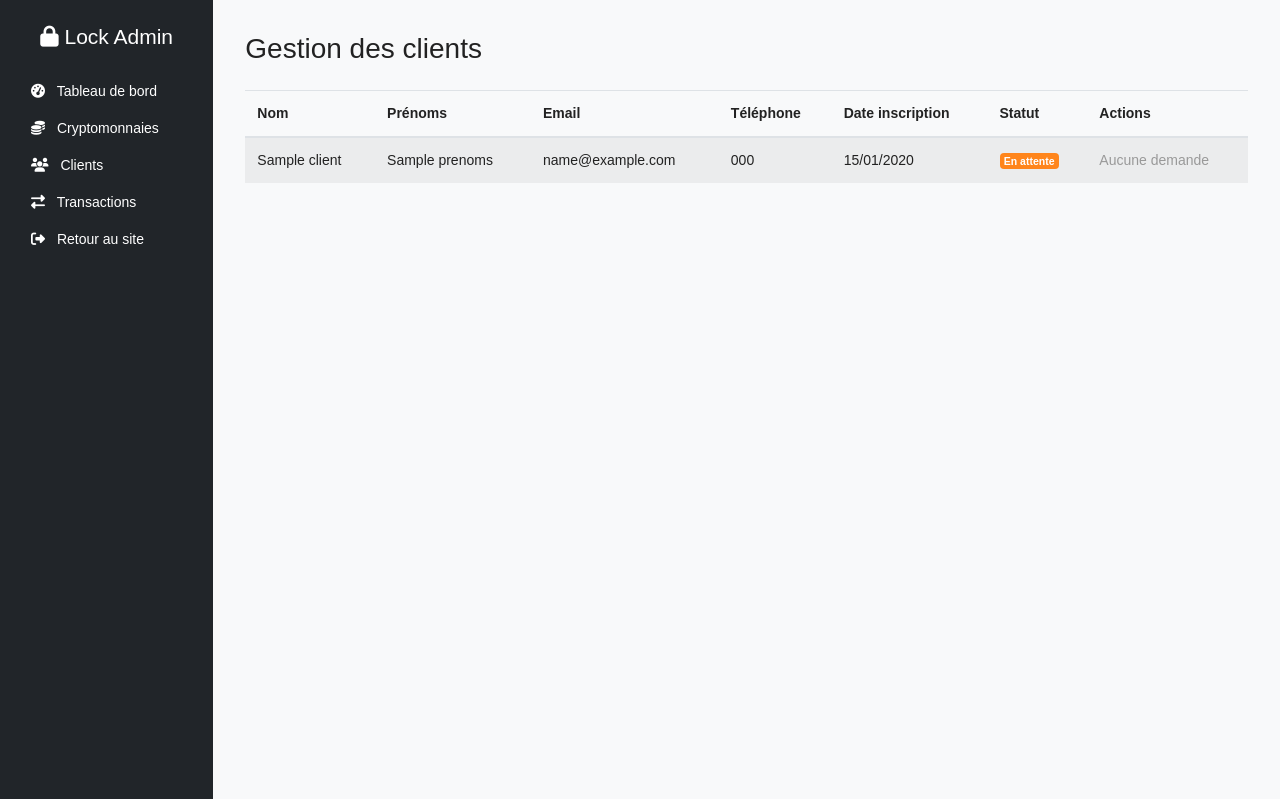
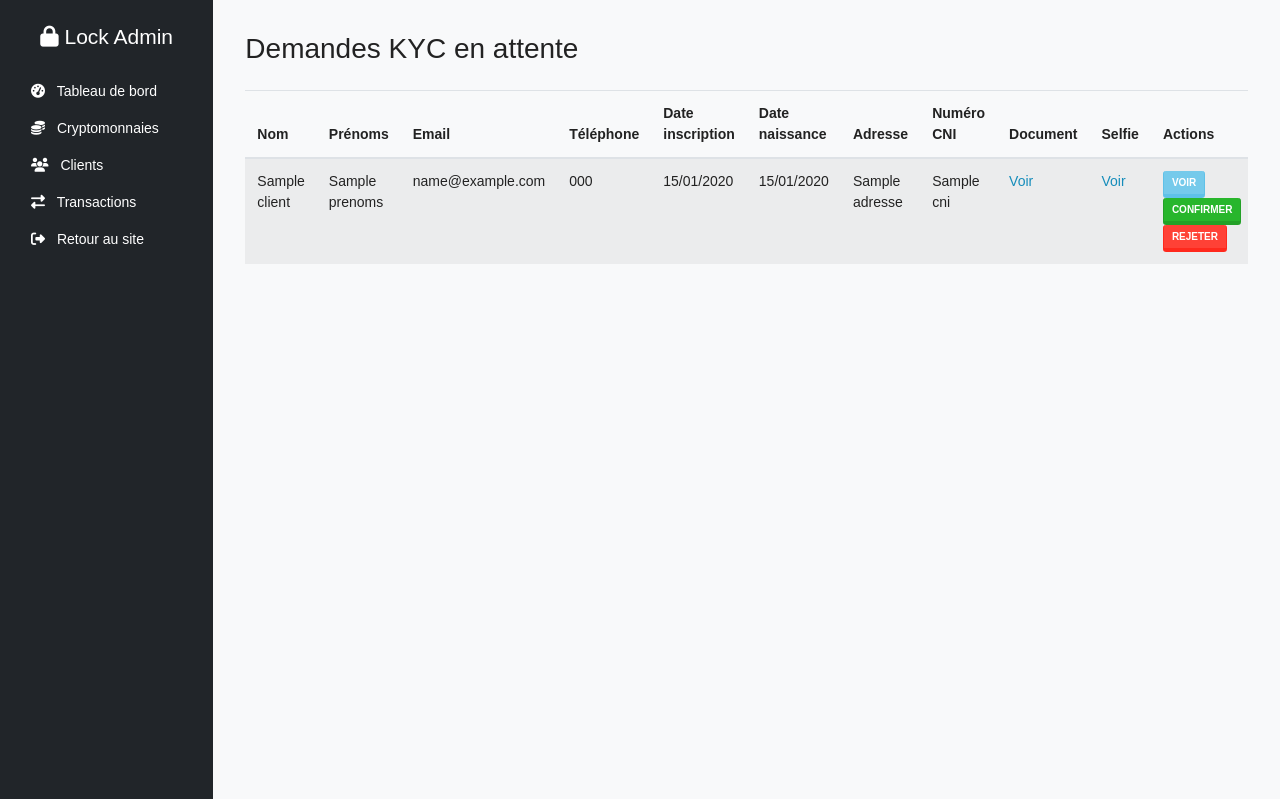
Before and after one commit to mood350/Lock, a Django app: template backend/templates/admin/clientadmin.html in a window 1280 px wide. Shown: the top 799 px of the page. Run offline with Django 5.2, Linux system fonts and the light colour scheme; the template is opened without the code that fills it: most values are stand-ins (such as "Sample title", 1, 10 or a date in 2020); some libraries are stand-ins or nearby versions.

Commit message:
Modification pour améliorer l'ergonomie du kyc

```diff
--- a/backend/templates/admin/clientadmin.html
+++ b/backend/templates/admin/clientadmin.html
@@ -1,7 +1,7 @@
 {% extends "admin/baseadmin.html" %}
-{% block title %}Admin - Clients{% endblock %}
+{% block title %}Admin - Demandes KYC{% endblock %}
 {% block content %}
-<h2 class="mb-4">Gestion des clients</h2>
+<h2 class="mb-4">Demandes KYC en attente</h2>
 <div class="table-responsive">
     <table class="table table-striped table-hover">
         <thead>
@@ -11,46 +11,51 @@
                 <th>Email</th>
                 <th>Téléphone</th>
                 <th>Date inscription</th>
-                <th>Statut</th>
+                <th>Date naissance</th>
+                <th>Adresse</th>
+                <th>Numéro CNI</th>
+                <th>Document</th>
+                <th>Selfie</th>
                 <th>Actions</th>
             </tr>
         </thead>
         <tbody>
-            {% for client in clients %}
+            {% for kyc in kycs %}
             <tr>
-                <td>{{ client.nom }}</td>
-                <td>{{ client.prenoms }}</td>
-                <td>{{ client.email }}</td>
-                <td>{{ client.telephone }}</td>
-                <td>{{ client.date_inscription|date:"d/m/Y" }}</td>
+                <td>{{ kyc.client.nom }}</td>
+                <td>{{ kyc.client.prenoms }}</td>
+                <td>{{ kyc.client.email }}</td>
+                <td>{{ kyc.client.telephone }}</td>
+                <td>{{ kyc.client.date_inscription|date:"d/m/Y" }}</td>
+                <td>{{ kyc.date_naissance|date:"d/m/Y" }}</td>
+                <td>{{ kyc.adresse }}</td>
+                <td>{{ kyc.cni }}</td>
                 <td>
-                    {% if client.kyc and client.kyc.statut == 1 %}
-                        <span class="badge badge-success">Confirmé</span>
-                    {% elif client.kyc and client.kyc.statut == 2 %}
-                        <span class="badge badge-danger">Rejeté</span>
+                    {% if kyc.document_identite %}
+                        <a href="{{ kyc.document_identite.url }}" target="_blank">Voir</a>
                     {% else %}
-                        <span class="badge badge-warning">En attente</span>
+                        -
                     {% endif %}
                 </td>
                 <td>
-                    {% if client.kyc and client.kyc.statut == 0 %}
-                        <form method="post" style="display:inline;">
-                            {% csrf_token %}
-                            <input type="hidden" name="client_id" value="{{ client.id }}">
-                            <button name="action" value="confirmer" class="btn btn-sm btn-success">Confirmer</button>
-                            <button name="action" value="rejeter" class="btn btn-sm btn-danger">Rejeter</button>
-                        </form>
-                    {% elif client.kyc and client.kyc.statut == 1 %}
-                        <span class="text-success">Déjà confirmé</span>
-                    {% elif client.kyc and client.kyc.statut == 2 %}
-                        <span class="text-danger">Déjà rejeté</span>
+                    {% if kyc.selfie %}
+                        <a href="{{ kyc.selfie.url }}" target="_blank">Voir</a>
                     {% else %}
-                        <span class="text-muted">Aucune demande</span>
+                        -
                     {% endif %}
+                </td>
+                <td>
+                    <a href="{% url 'kyc_verification' kyc.id %}" class="btn btn-sm btn-info">Voir</a>
+                    <form method="post" style="display:inline;">
+                        {% csrf_token %}
+                        <input type="hidden" name="kyc_id" value="{{ kyc.id }}">
+                        <button name="action" value="confirmer" class="btn btn-sm btn-success">Confirmer</button>
+                        <button name="action" value="rejeter" class="btn btn-sm btn-danger">Rejeter</button>
+                    </form>
                 </td>
             </tr>
             {% empty %}
-            <tr><td colspan="7" class="text-center">Aucun client trouvé</td></tr>
+            <tr><td colspan="11" class="text-center">Aucune demande KYC en attente</td></tr>
             {% endfor %}
         </tbody>
     </table>
```
